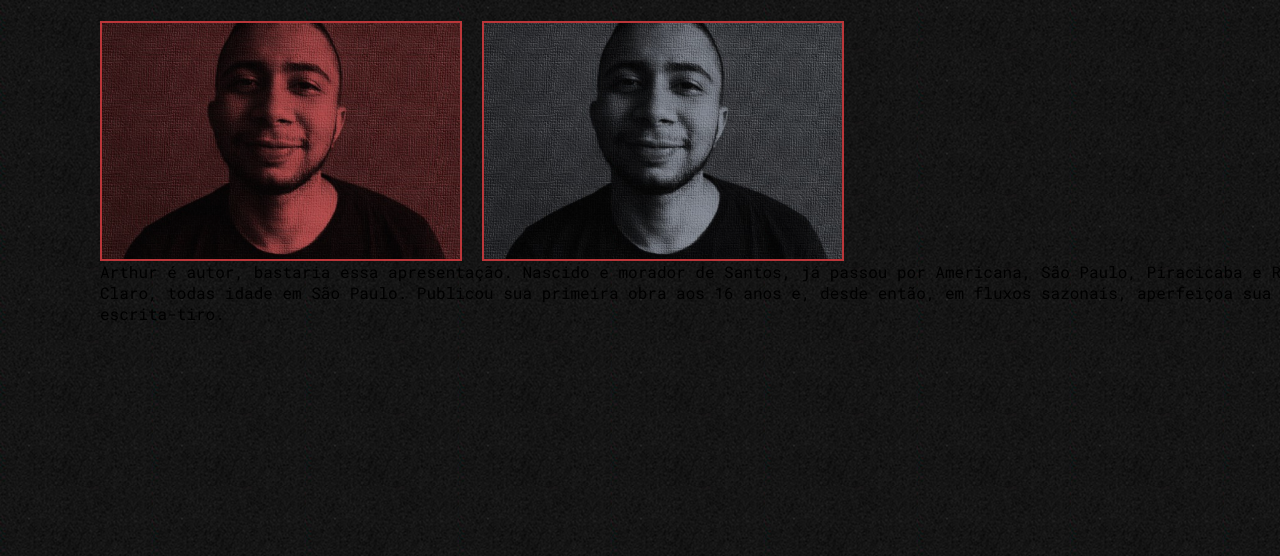
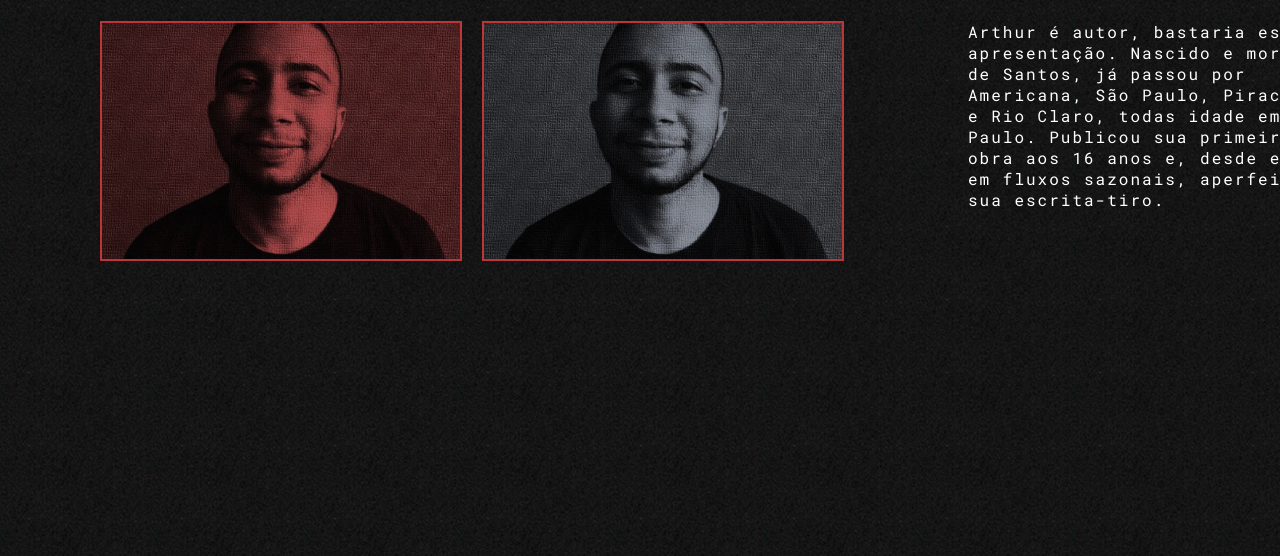
Before and after one commit to gabrmaciel/arthur-dartagnan, a plain HTML site: page index.html in a window 1280 px wide. Shown: the part 244-800 px from the top of the page. Drawn offline with Linux system fonts and the light colour scheme.

Commit message:
Add files via upload

```diff
--- a/js_css/style.css
+++ b/js_css/style.css
@@ -135,6 +135,12 @@ body{
 
 }
 
+#Lateral{
+    width: 30%;
+    letter-spacing: 2px;
+    color: #FFF;
+}
+
 @media(max-width: 1240px){
 
 }
```
